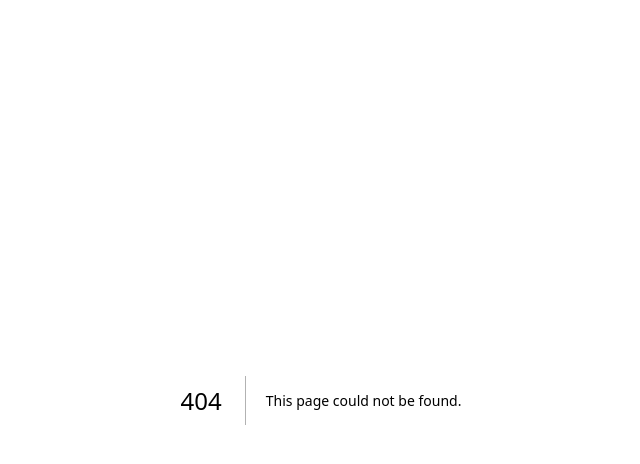
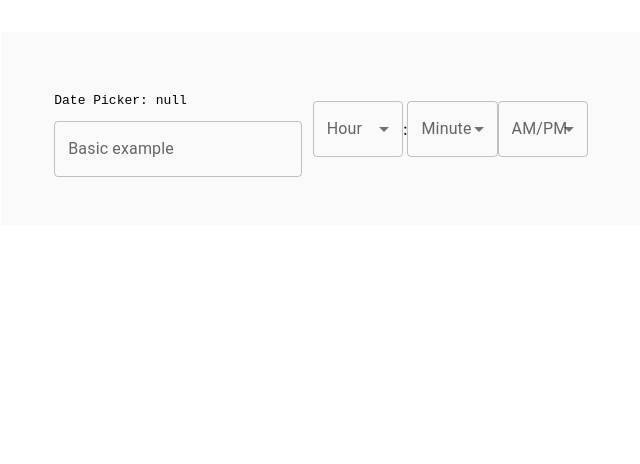
Before and after one commit to cleph01/tap-2-reach, a Next.js app: page /business/notification/1 in a window 1280 px wide. Before the commit this address had no page. Shown: the top 464 px of the page, without its empty margins (319-959 px from the left). Built offline with nearby package versions, Linux system fonts and the light colour scheme.

Commit message:
Notification page setup; Date and Time Picker working first iteration

```diff
--- a/components/business/chat-window/MessageItem.js
+++ b/components/business/chat-window/MessageItem.js
@@ -17,6 +17,7 @@ const MessageItem = ({ message }) => {
             }
             style={{ backgroundColor: "#fafafa" }}
         >
+            <pre>{message.sent.getTime()}</pre>
             <ListItemText
                 primary={message.body}
                 secondary={`${moment(message.sent).format(
--- /dev/null
+++ b/components/business/notification/DatePicker.js
@@ -0,0 +1,26 @@
+import { useState } from "react";
+
+import TextField from "@mui/material/TextField";
+import { AdapterMoment } from "@mui/x-date-pickers/AdapterMoment";
+import { LocalizationProvider } from "@mui/x-date-pickers/LocalizationProvider";
+import { DatePicker } from "@mui/x-date-pickers/DatePicker";
+
+const NotificationDatePicker = ({ date, setDate }) => {
+    return (
+        <div>
+            <pre>{`Date Picker: ${date}`}</pre>
+            <LocalizationProvider dateAdapter={AdapterMoment}>
+                <DatePicker
+                    label="Basic example"
+                    value={date}
+                    onChange={(newValue) => {
+                        setDate(newValue);
+                    }}
+                    renderInput={(params) => <TextField {...params} />}
+                />
+            </LocalizationProvider>
+        </div>
+    );
+};
+
+export default NotificationDatePicker;
--- /dev/null
+++ b/components/business/notification/TimePicker.js
@@ -0,0 +1,85 @@
+import { useState } from "react";
+import Box from "@mui/material/Box";
+import InputLabel from "@mui/material/InputLabel";
+import MenuItem from "@mui/material/MenuItem";
+import FormControl from "@mui/material/FormControl";
+import Select from "@mui/material/Select";
+
+const TimePicker = ({ time, setTime }) => {
+    const handleChange = (event) => {
+        const { name, value } = event.target;
+        setTime((prev) => ({
+            ...prev,
+            [name]: value,
+        }));
+    };
+
+    return (
+        <Box
+            sx={{
+                minWidth: 275,
+                display: "flex",
+                flexDirection: "row",
+                alignItems: "center",
+            }}
+        >
+            <FormControl fullWidth>
+                <InputLabel id="hour-label">Hour</InputLabel>
+                <Select
+                    labelId="hour-label"
+                    id="demo-simple-select"
+                    name="hour"
+                    value={time.hour}
+                    label="Hour"
+                    onChange={handleChange}
+                >
+                    <MenuItem value={"1"}>1</MenuItem>
+                    <MenuItem value={"2"}>2</MenuItem>
+                    <MenuItem value={"3"}>3</MenuItem>
+                    <MenuItem value={"4"}>4</MenuItem>
+                    <MenuItem value={"5"}>5</MenuItem>
+                    <MenuItem value={"6"}>6</MenuItem>
+                    <MenuItem value={"7"}>7</MenuItem>
+                    <MenuItem value={"8"}>8</MenuItem>
+                    <MenuItem value={"9"}>9</MenuItem>
+                    <MenuItem value={"10"}>10</MenuItem>
+                    <MenuItem value={"11"}>11</MenuItem>
+                    <MenuItem value={"12"}>12</MenuItem>
+                </Select>
+            </FormControl>
+            <div sx={{ margin: "50px 50px" }}> : </div>
+            <FormControl fullWidth>
+                <InputLabel id="hour-label">Minute</InputLabel>
+                <Select
+                    labelId="hour-label"
+                    id="demo-simple-select"
+                    name="minute"
+                    value={time.minute}
+                    label="Hour"
+                    onChange={handleChange}
+                >
+                    <MenuItem value={"00"}>00</MenuItem>
+                    <MenuItem value={"15"}>15</MenuItem>
+                    <MenuItem value={"30"}>30</MenuItem>
+                    <MenuItem value={"45"}>45</MenuItem>
+                </Select>
+            </FormControl>
+            <FormControl fullWidth>
+                <InputLabel id="meridiem-label">AM/PM</InputLabel>
+                <Select
+                    labelId="meridiem-label"
+                    id="demo-simple-select"
+                    name="meridiem"
+                    value={time.meridiem}
+                    label="Hour"
+                    onChange={handleChange}
+                >
+                    <MenuItem value={"AM"}>AM</MenuItem>
+                    <MenuItem value={"PM"}>PM</MenuItem>
+                </Select>
+            </FormControl>
+        </Box>
+    );
+};
+
+export default TimePicker;
--- a/package.json
+++ b/package.json
@@ -13,6 +13,7 @@
     "@emotion/styled": "^11.10.5",
     "@mui/icons-material": "^5.10.14",
     "@mui/material": "^5.10.14",
+    "@mui/x-date-pickers": "^5.0.9",
     "axios": "^1.1.3",
     "dashify": "^2.0.0",
     "firebase": "^9.14.0",
--- a/pages/business/chats.js
+++ b/pages/business/chats.js
@@ -39,7 +39,7 @@ function Chats() {
                 querySnapshot.docs.map((doc) => ({
                     id: doc.id,
                     ...doc.data(),
-                    sent: doc.data().created.toDate().getTime(),
+                    sent: doc.data().created.toDate(),
                 }))
             );
         });
@@ -72,9 +72,6 @@ function Chats() {
         [messages]
     );
 
-    console.log("MEssages: ", messages);
-    console.log("Sender Info: ", senderInfo);
-
     return (
         <div className={styles.container}>
             <div className={styles.sender_list}>
--- /dev/null
+++ b/pages/business/notification/[id].js
@@ -0,0 +1,30 @@
+import { useState } from "react";
+
+import NotificationDatePicker from "../../../components/business/notification/DatePicker";
+import TimePicker from "../../../components/business/notification/TimePicker";
+
+import styles from "../../../styles/components/business/notification/AddNotification.module.scss";
+
+const Notification = () => {
+    const [time, setTime] = useState({ hour: "", minute: "", meridiem: "" });
+    const [date, setDate] = useState(null);
+
+    const today = new Date(date);
+
+    const todayStr = `${today?.toLocaleDateString()} ${time?.hour}:${
+        time?.minute
+    } ${time?.meridiem}`;
+    console.log(todayStr);
+
+    console.log(new Date(todayStr));
+    return (
+        <div className={styles.container}>
+            <div className={styles.wrapper}>
+                <NotificationDatePicker date={date} setDate={setDate} />
+                <TimePicker time={time} setTime={setTime} />
+            </div>
+        </div>
+    );
+};
+
+export default Notification;
--- /dev/null
+++ b/styles/components/business/notification/AddNotification.module.scss
@@ -0,0 +1,14 @@
+.container {
+    display: flex;
+    flex-direction: column;
+    align-items: center;
+
+    .wrapper {
+        display: flex;
+        justify-content: space-around;
+        background-color: #fafafa;
+        width: 50%;
+        margin-top: 2rem;
+        padding: 3rem;
+    }
+}
```
Also changed, not shown: 1 other file (tests, documents, lock files or other folders).
